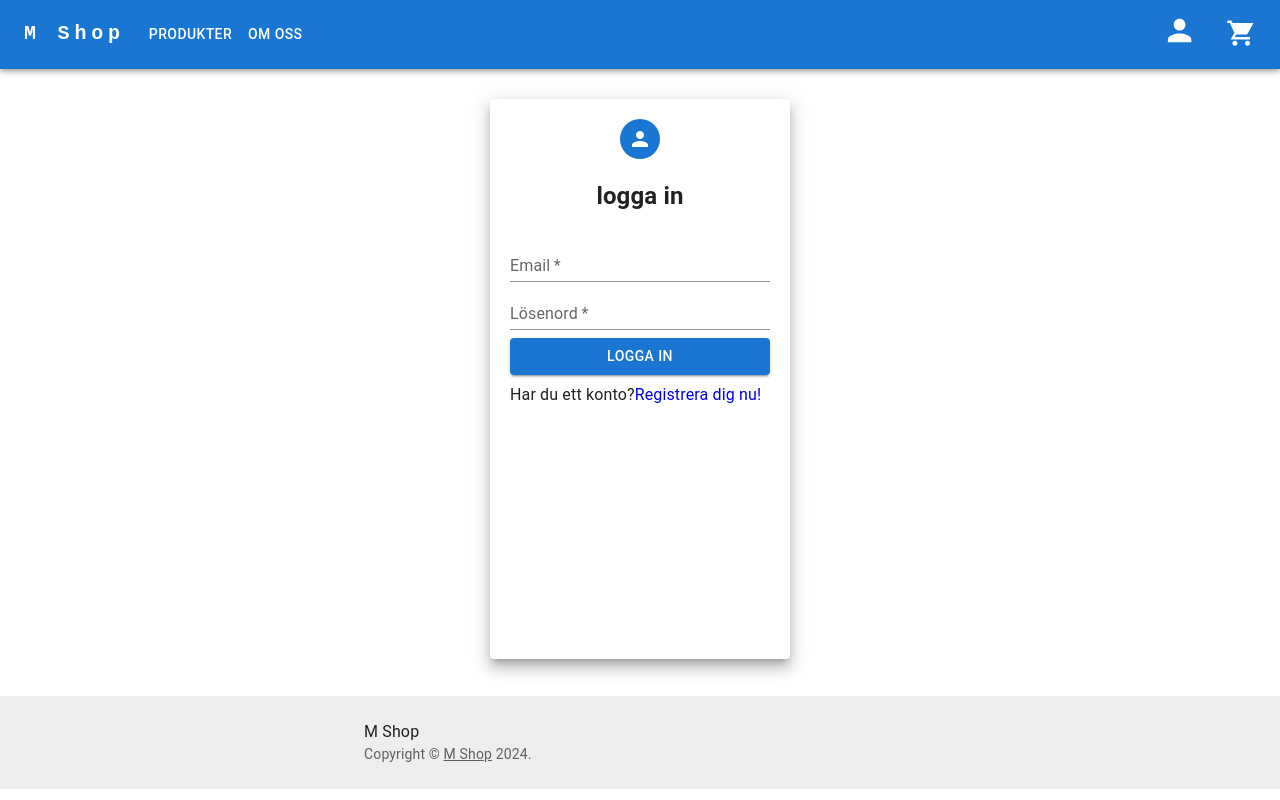
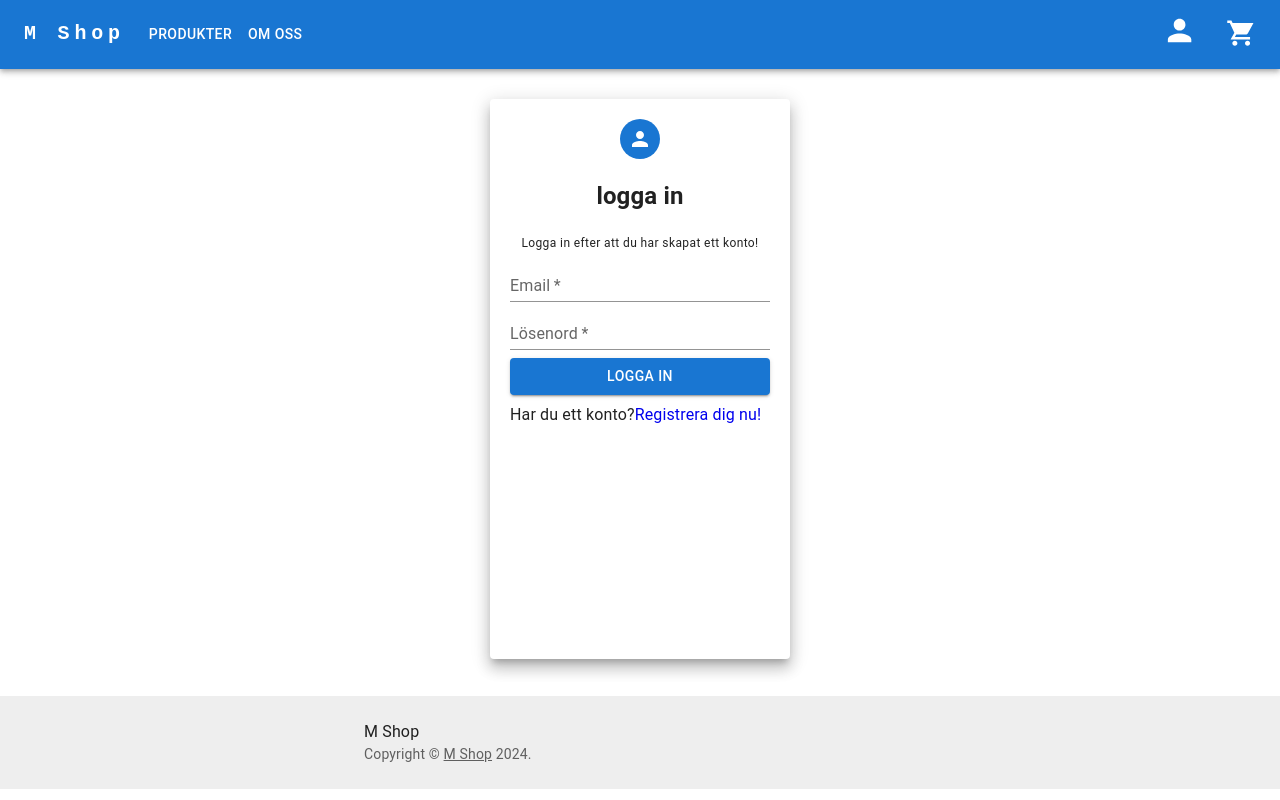
Before and after one commit to ammarhasan011/Examensarbete, a React (Vite) app in the folder client/: page /sign-in in a window 1280 px wide. Built offline with nearby package versions, Linux system fonts and the light colour scheme; no server answers.

Commit message:
lagt till medelande

```diff
--- a/client/src/components/UserForms/SignInForm.tsx
+++ b/client/src/components/UserForms/SignInForm.tsx
@@ -59,6 +59,9 @@ const SignInForm = () => {
               <PersonSharpIcon />
             </Avatar>
             <h2> logga in</h2>
+            <Typography variant="caption">
+              Logga in efter att du har skapat ett konto!
+            </Typography>
           </Grid>
           <TextField
             name="email"
```
